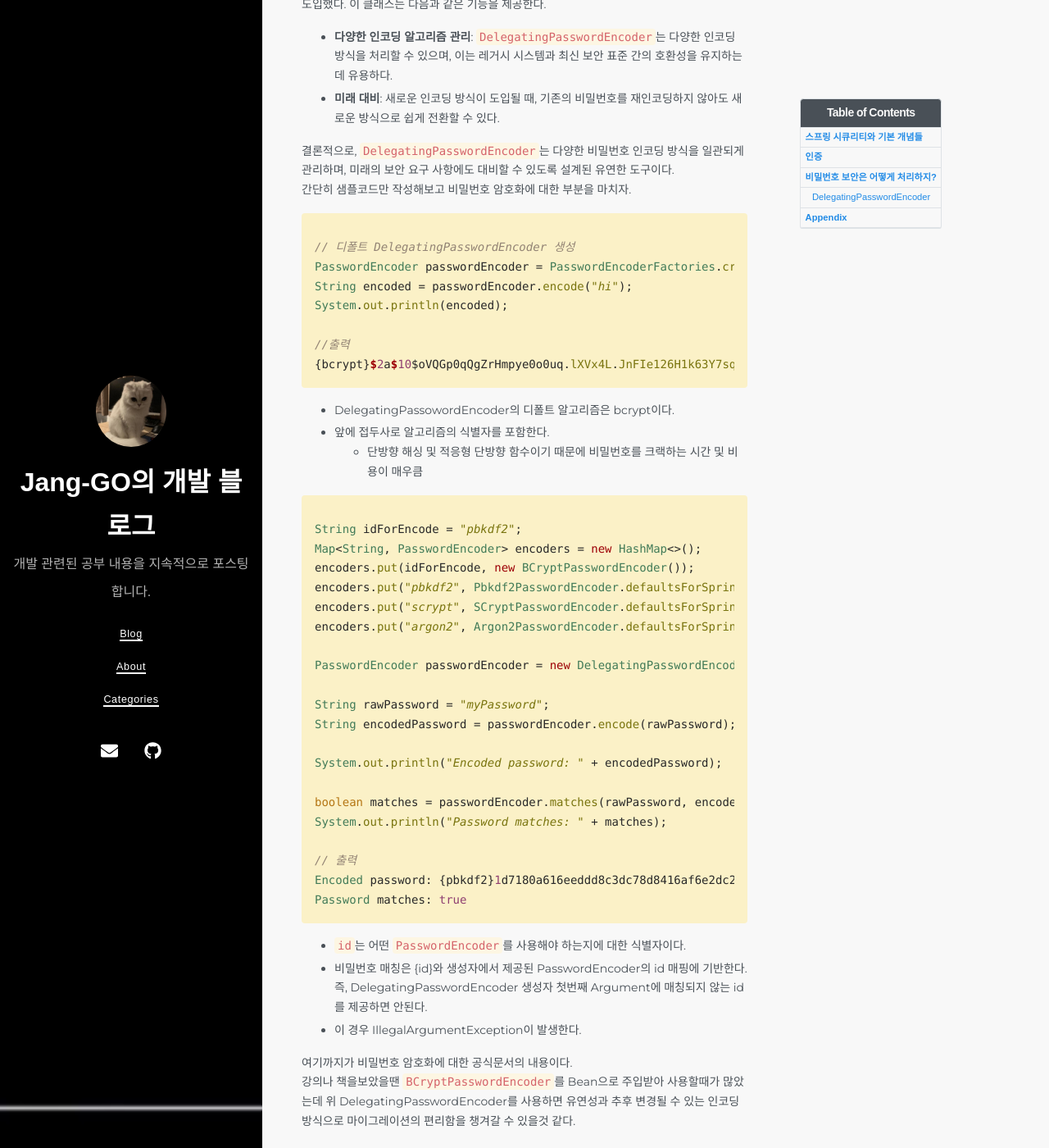
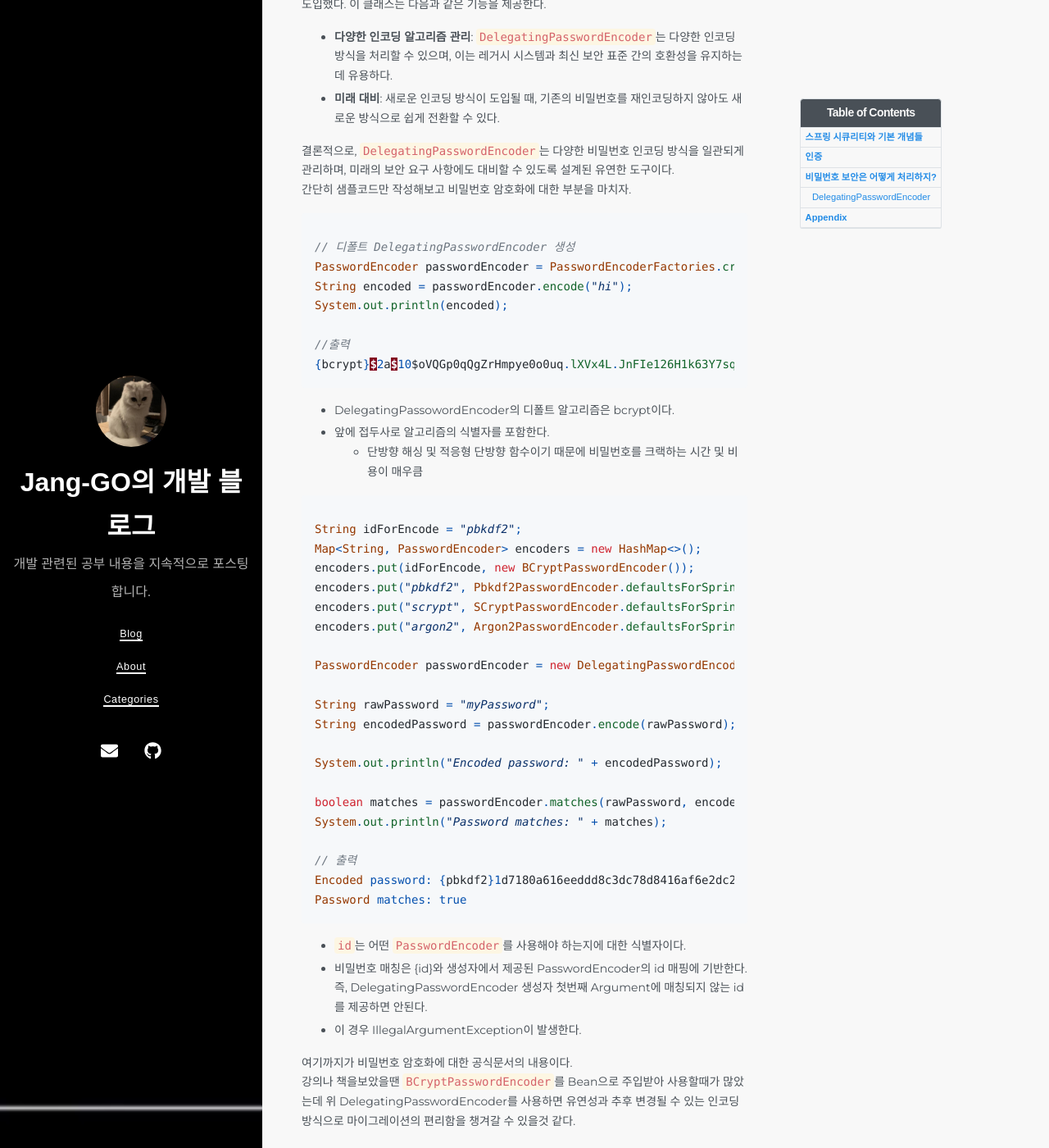
Before and after one commit to Jang-GO/Jang-GO.github.io, a Jekyll site: the page built from _posts/스프링시큐리티/2024-08-19-스프링-시큐리티-정복하기.md, in a window 1280 px wide and 1400 px high, scrolled down 1830 px. Shown: the whole window at 82% size. Built offline with Jekyll 4.4.1, drawn with Linux system fonts in a browser that asks for light colours; nearby versions of some CDN libraries.

Commit message:
fix: 코드블록 스타일 변경

```diff
--- a/_config.yml
+++ b/_config.yml
@@ -52,3 +52,5 @@ author:
   name: HyeonSeo Jang
   url: https://github.com/Jang-GO/
   email: jang8195@naver.com
+
+highlighter: rouge
--- a/_includes/head.html
+++ b/_includes/head.html
@@ -5,7 +5,7 @@
   <link rel="stylesheet" href="https://unpkg.com/purecss@2.0.3/build/grids-responsive-min.css">
   <link rel="stylesheet" href="{{ 'assets/styles.css' | relative_url }}">
   <link href="https://fonts.googleapis.com/css2?family=Montserrat:wght@400;700&display=swap" rel="stylesheet"> <!-- 폰트 링크 추가 -->
-
+  <link rel="stylesheet" href="{{ 'assets/css/rouge-github.css' | relative_url }}">
   {%- seo -%}
   {%- feed_meta -%}
 
--- /dev/null
+++ b/assets/css/rouge-github.css
@@ -0,0 +1,116 @@
+.highlight table td { padding: 5px; }
+.highlight table pre { margin: 0; }
+.highlight, .highlight .w {
+  color: #24292f;
+  background-color: #f6f8fa;
+}
+.highlight .k, .highlight .kd, .highlight .kn, .highlight .kp, .highlight .kr, .highlight .kt, .highlight .kv {
+  color: #cf222e;
+}
+.highlight .gr {
+  color: #f6f8fa;
+}
+.highlight .gd {
+  color: #82071e;
+  background-color: #ffebe9;
+}
+.highlight .nb {
+  color: #953800;
+}
+.highlight .nc {
+  color: #953800;
+}
+.highlight .no {
+  color: #953800;
+}
+.highlight .nn {
+  color: #953800;
+}
+.highlight .sr {
+  color: #116329;
+}
+.highlight .na {
+  color: #116329;
+}
+.highlight .nt {
+  color: #116329;
+}
+.highlight .gi {
+  color: #116329;
+  background-color: #dafbe1;
+}
+.highlight .ges {
+  font-weight: bold;
+  font-style: italic;
+}
+.highlight .kc {
+  color: #0550ae;
+}
+.highlight .l, .highlight .ld, .highlight .m, .highlight .mb, .highlight .mf, .highlight .mh, .highlight .mi, .highlight .il, .highlight .mo, .highlight .mx {
+  color: #0550ae;
+}
+.highlight .sb {
+  color: #0550ae;
+}
+.highlight .bp {
+  color: #0550ae;
+}
+.highlight .ne {
+  color: #0550ae;
+}
+.highlight .nl {
+  color: #0550ae;
+}
+.highlight .py {
+  color: #0550ae;
+}
+.highlight .nv, .highlight .vc, .highlight .vg, .highlight .vi, .highlight .vm {
+  color: #0550ae;
+}
+.highlight .o, .highlight .ow {
+  color: #0550ae;
+}
+.highlight .gh {
+  color: #0550ae;
+  font-weight: bold;
+}
+.highlight .gu {
+  color: #0550ae;
+  font-weight: bold;
+}
+.highlight .s, .highlight .sa, .highlight .sc, .highlight .dl, .highlight .sd, .highlight .s2, .highlight .se, .highlight .sh, .highlight .sx, .highlight .s1, .highlight .ss {
+  color: #0a3069;
+}
+.highlight .nd {
+  color: #8250df;
+}
+.highlight .nf, .highlight .fm {
+  color: #8250df;
+}
+.highlight .err {
+  color: #f6f8fa;
+  background-color: #82071e;
+}
+.highlight .c, .highlight .ch, .highlight .cd, .highlight .cm, .highlight .cp, .highlight .cpf, .highlight .c1, .highlight .cs {
+  color: #6e7781;
+}
+.highlight .gl {
+  color: #6e7781;
+}
+.highlight .gt {
+  color: #6e7781;
+}
+.highlight .ni {
+  color: #24292f;
+}
+.highlight .si {
+  color: #24292f;
+}
+.highlight .ge {
+  color: #24292f;
+  font-style: italic;
+}
+.highlight .gs {
+  color: #24292f;
+  font-weight: bold;
+}
```
Also changed, not shown: assets/스프링/exex.jpg (added).
